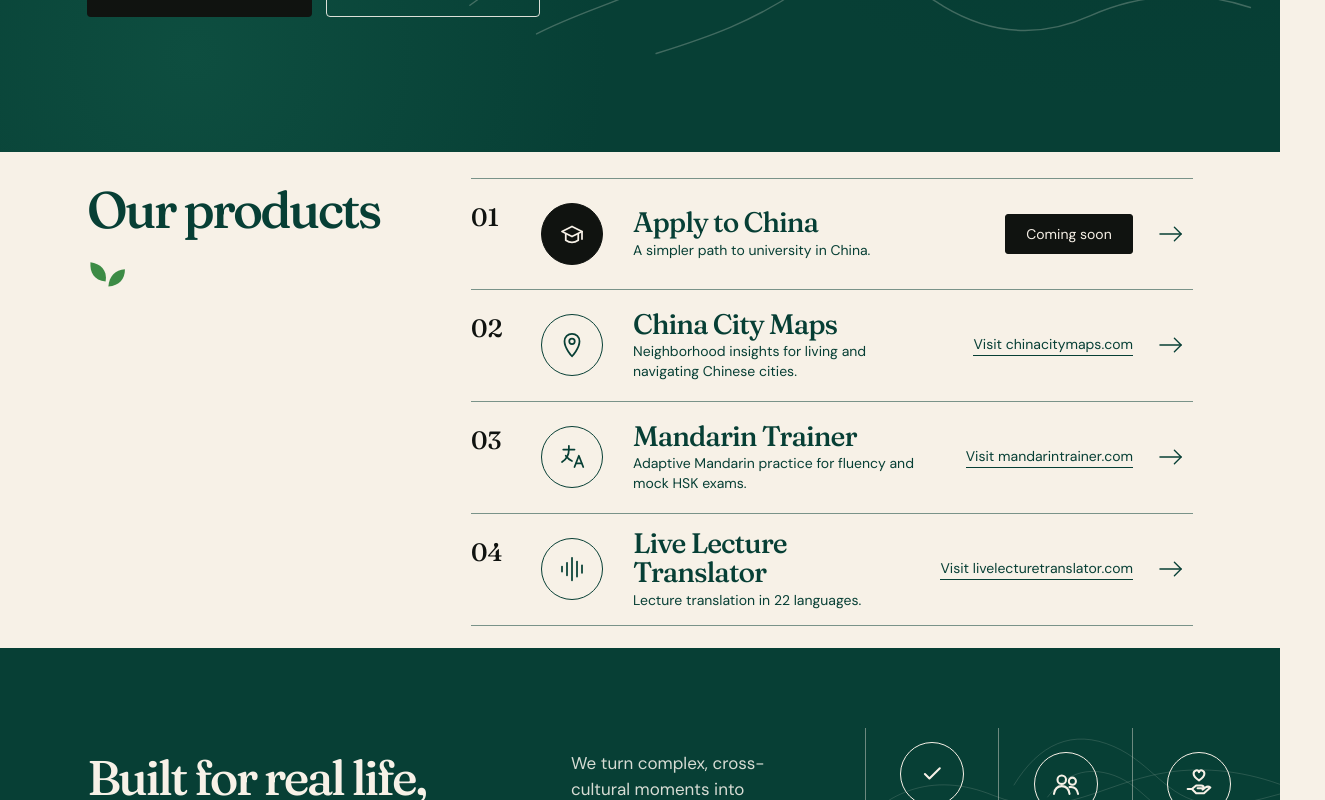
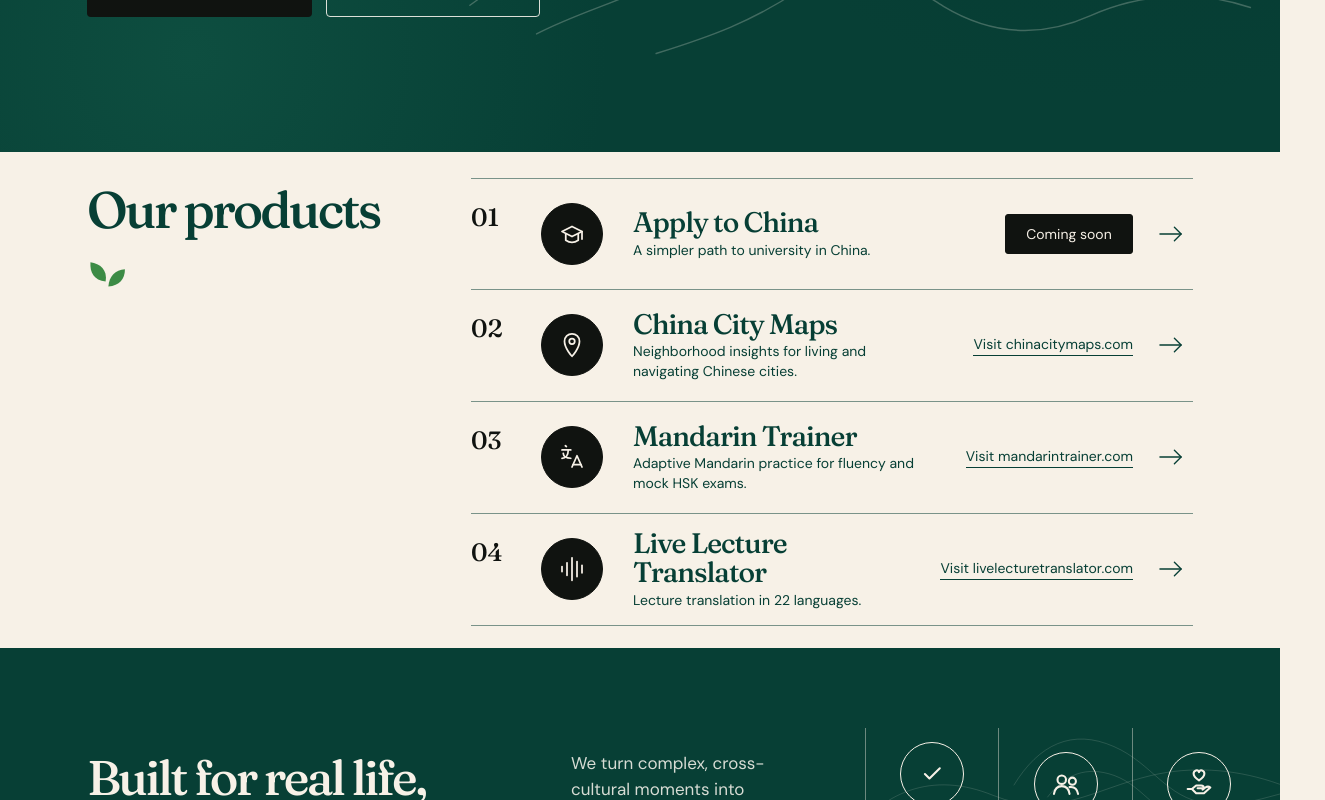
Before and after one commit to bobabar/Brown-Sugar-Boba, a React (Vite) app: page / in a window 1280 px wide. Shown: the part 581-1381 px from the top of the page, 1325 px wide, since content can reach past the window. Built offline with nearby package versions, Linux system fonts and the light colour scheme.

Commit message:
Unify product icons with tapioca black

```diff
--- a/package.json
+++ b/package.json
@@ -10,10 +10,11 @@
     "lint": "eslint ."
   },
   "dependencies": {
+    "@tabler/icons-react": "^3.44.0",
     "@vitejs/plugin-react": "latest",
-    "vite": "latest",
     "react": "latest",
-    "react-dom": "latest"
+    "react-dom": "latest",
+    "vite": "latest"
   },
   "devDependencies": {
     "@eslint/js": "latest",
--- a/src/App.jsx
+++ b/src/App.jsx
@@ -1,4 +1,5 @@
 import { useEffect, useState } from 'react'
+import { IconLanguage } from '@tabler/icons-react'
 
 const products = [
   {
@@ -124,15 +125,6 @@ function ProductIcon({ type }) {
         <circle cx="12" cy="9" r="2.2" />
       </>
     ),
-    language: (
-      <>
-        <path d="M5 6h9" />
-        <path d="M9.5 3v3c0 5-2.2 8-5.5 10" />
-        <path d="M7 11c1.5 2 3.2 3.4 5 4.2" />
-        <path d="m14 20 3.5-9 3.5 9" />
-        <path d="M15.4 17h4.2" />
-      </>
-    ),
     waveform: (
       <>
         <path d="M4 10v4" />
@@ -146,7 +138,11 @@ function ProductIcon({ type }) {
 
   return (
     <span className="product-icon" aria-hidden="true">
-      <svg viewBox="0 0 24 24">{content[type]}</svg>
+      {type === 'language' ? (
+        <IconLanguage stroke={1.4} />
+      ) : (
+        <svg viewBox="0 0 24 24">{content[type]}</svg>
+      )}
     </span>
   )
 }
--- a/src/styles.css
+++ b/src/styles.css
@@ -25,6 +25,7 @@
 }
 
 html {
+  overflow-x: clip;
   scroll-behavior: smooth;
   scroll-padding-top: 84px;
 }
@@ -33,6 +34,7 @@ body {
   margin: 0;
   min-width: 320px;
   min-height: 100vh;
+  overflow-x: clip;
   background: var(--cream);
   color: var(--green-900);
 }
@@ -440,7 +442,9 @@ svg {
   height: 62px;
   display: grid;
   place-items: center;
-  border: 1.4px solid var(--green-900);
+  color: var(--cream);
+  background: var(--accent-ink);
+  border: 1.4px solid var(--accent-ink);
   border-radius: 50%;
   transition: color 180ms ease, background-color 180ms ease, transform 180ms ease;
 }
@@ -457,15 +461,9 @@ svg {
 
 .product-row:hover .product-icon {
   color: var(--cream);
-  background: var(--green-900);
+  background: var(--accent-ink-hover);
+  border-color: var(--accent-ink-hover);
   transform: rotate(-4deg);
-}
-
-.product-row--soon .product-icon,
-.product-row--soon:hover .product-icon {
-  color: var(--cream);
-  background: var(--accent-ink);
-  border-color: var(--accent-ink);
 }
 
 .product-copy {
```
Also changed, not shown: 1 other file (tests, documents, lock files or other folders).
